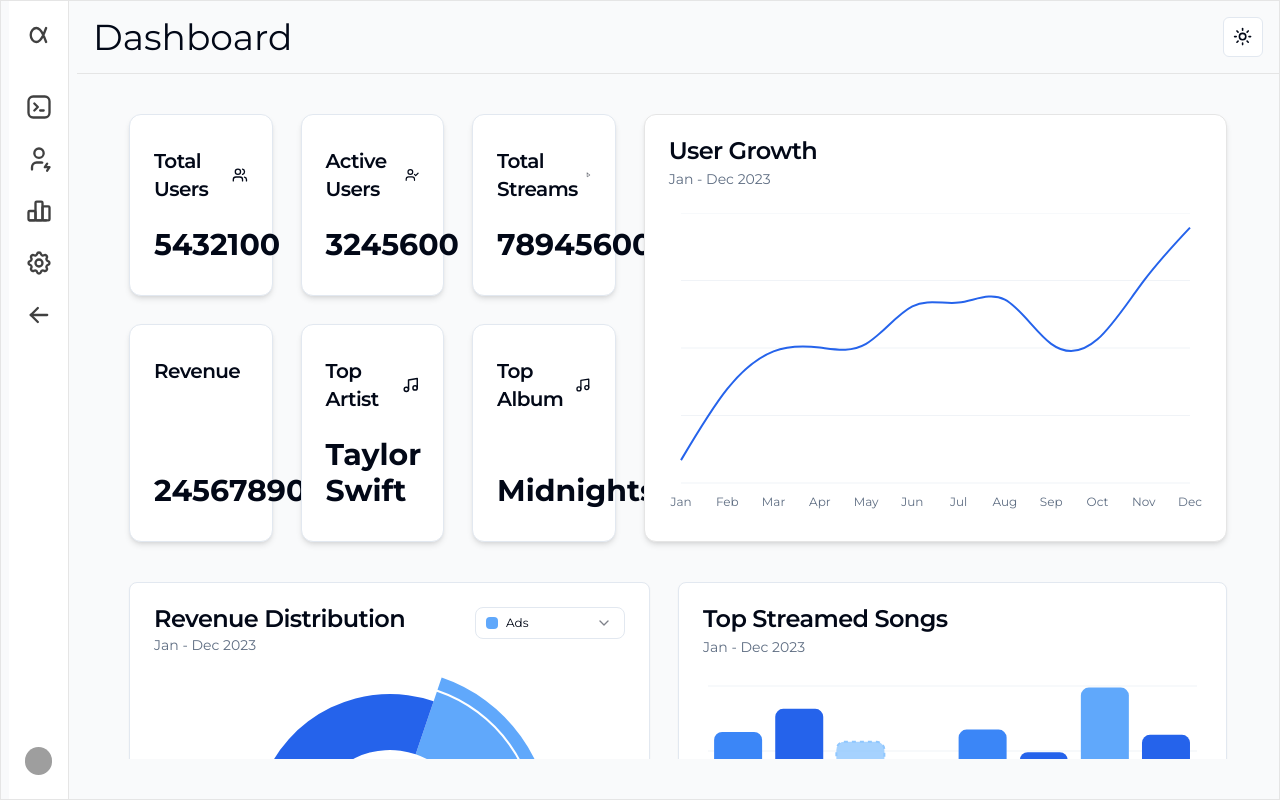
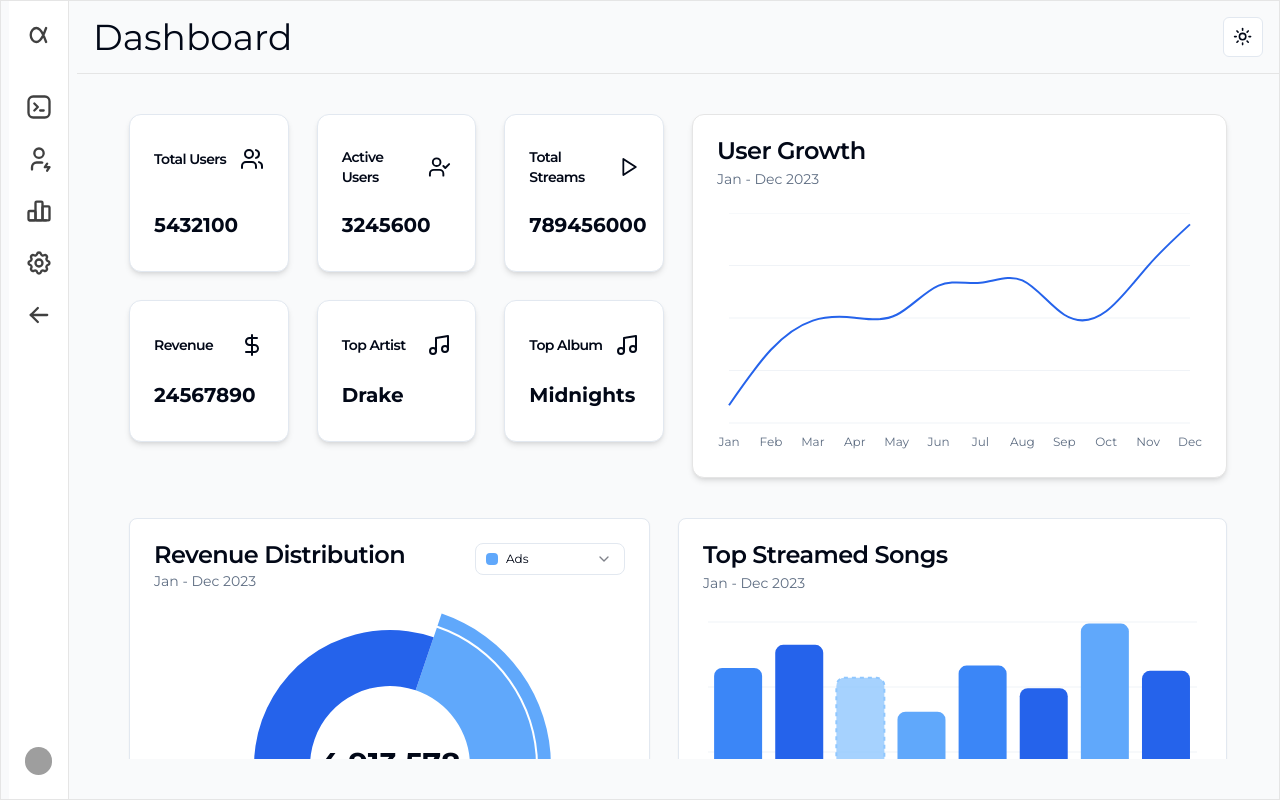
Before and after one commit to PranitPatil03/Streamify, a React (Vite) app: page / in a window 1280 px wide. Built offline with nearby package versions, Linux system fonts and the light colour scheme; grey boxes are pictures that could not be loaded.

Commit message:
final touch assignement completed

```diff
--- a/package.json
+++ b/package.json
@@ -4,7 +4,7 @@
   "version": "0.0.0",
   "type": "module",
   "scripts": {
-    "dev": "vite",
+    "dev": "vite --host",
     "build": "tsc -b && vite build",
     "lint": "eslint .",
     "preview": "vite preview"
--- a/src/components/KeyMetrics.tsx
+++ b/src/components/KeyMetrics.tsx
@@ -26,13 +26,13 @@
           <CardHeader>
             <CardTitle>
               <div className="flex flex-row gap-2 items-center justify-between">
-                <p className="text-lg lg:text-xl">{metric.title}</p>
+                <p className="text-sm 2xl:text-xl">{metric.title}</p>
                 <metric.icon className="w-6 h-6" />
               </div>
             </CardTitle>
           </CardHeader>
           <CardContent>
-            <p className="text-xl lg:text-3xl font-bold">{metric.value}</p>
+            <p className="text-xl 2xl:text-3xl font-bold">{metric.value}</p>
           </CardContent>
         </Card>
       ))}
--- a/src/components/UserGrowth.tsx
+++ b/src/components/UserGrowth.tsx
@@ -36,7 +36,7 @@
       <CardContent>
         <ChartContainer
           config={chartConfig}
-          className="w-full h-[150px] md:h-[300px]"
+          className="w-full h-[150px] md:h-[240px] 2xl:h-[213px]"
         >
           <LineChart
             accessibilityLayer
--- a/src/data/data.ts
+++ b/src/data/data.ts
@@ -4,7 +4,7 @@
     activeUsers: 3245600,
     totalStreams: 789456000,
     revenue: 24567890,
-    topArtist: "Taylor Swift",
+    topArtist: "Drake",
     topAlbum: "Midnights",
     // averageDailyListeningTime: 145,
     // totalPlaylistsCreated: 12345678,
--- a/src/page/DashboardContent.tsx
+++ b/src/page/DashboardContent.tsx
@@ -8,9 +8,13 @@
 const DashboardContent = () => {
   return (
     <div className="flex flex-col w-full h-full bg-gray-50 dark:bg-neutral-900 custom-scrollbar overflow-y-auto px-3">
-      <div className="flex flex-col md:flex-col lg:flex-row gap-4 md:gap-7">
-        <KeyMetrics />
-        <UserGrowth />
+      <div className="flex flex-col lg:flex-row gap-4 md:gap-7">
+        <div className="w-full lg:w-1/2">
+          <KeyMetrics />
+        </div>
+        <div className="w-full lg:w-1/2">
+          <UserGrowth />
+        </div>
       </div>
       <div className="mt-10 flex flex-col lg:flex-row gap-4 md:gap-7 items-start justify-between w-full">
         <div className="w-full lg:w-1/2">
```
